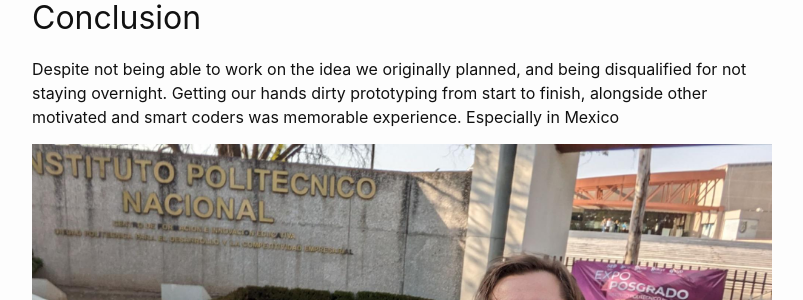
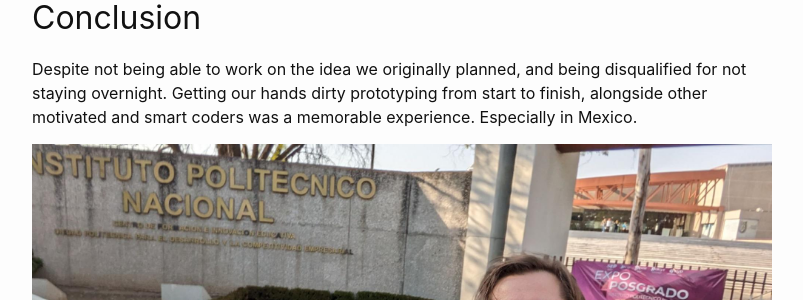
Before and after one commit to SimonHFrost/jekyll_blog, a Jekyll site: the page built from _posts/2024-04-29-hackmexico.md, in a window 1280 px wide and 900 px high, scrolled down 7610 px. Shown: the part 201-501 px from the top of the window, without its empty margins (238-1041 px from the left). Built offline with Jekyll 4.4.1, drawn with Linux system fonts in a browser that asks for light colours.

Commit message:
Conclusion typos

```diff
--- a/_posts/2024-04-29-hackmexico.md
+++ b/_posts/2024-04-29-hackmexico.md
@@ -116,7 +116,7 @@ While it was quite different from what we originally planned, we still managed t
 
 ## Conclusion
 
-Despite not being able to work on the idea we originally planned, and being disqualified for not staying overnight. Getting our hands dirty prototyping from start to finish, alongside other motivated and smart coders was memorable experience. Especially in Mexico
+Despite not being able to work on the idea we originally planned, and being disqualified for not staying overnight. Getting our hands dirty prototyping from start to finish, alongside other motivated and smart coders was a memorable experience. Especially in Mexico.
 
 ![Team Mosmos](/assets/hackmexico/team-mosmos.jpg)
 
```
